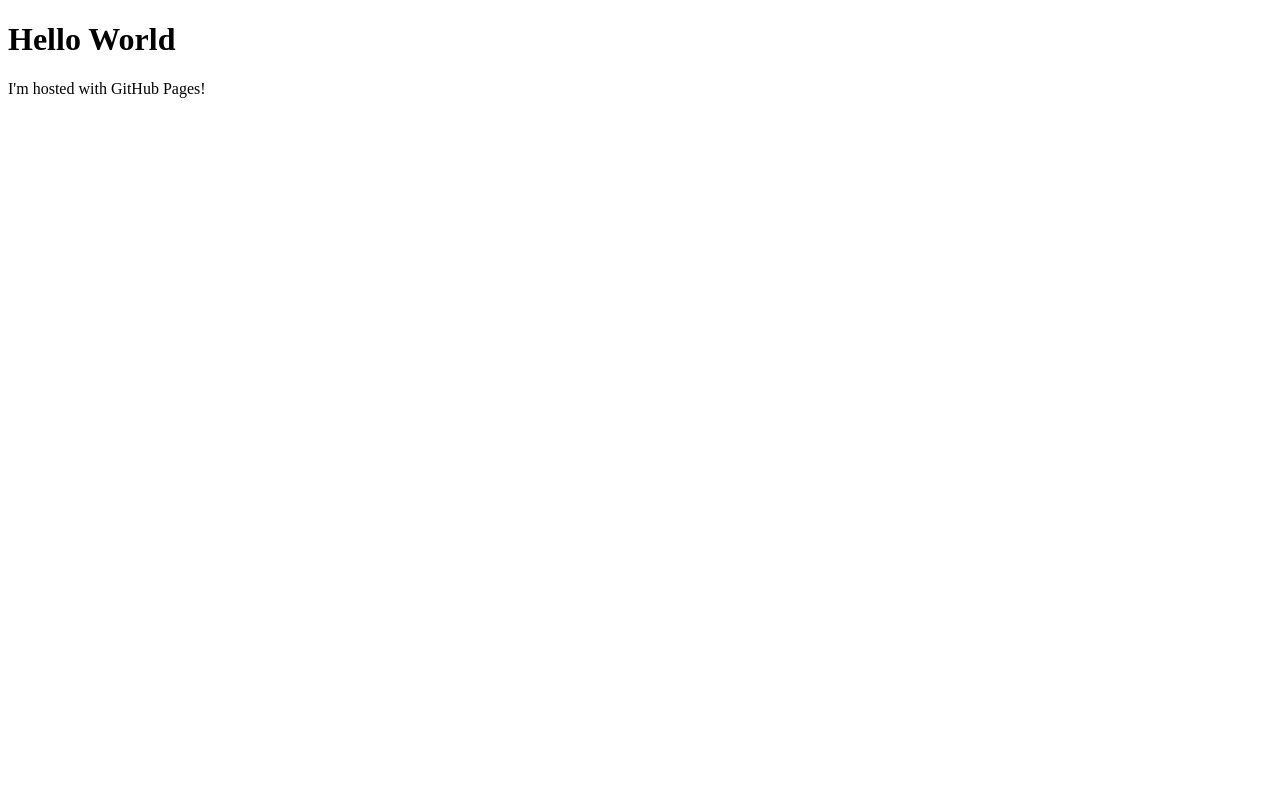
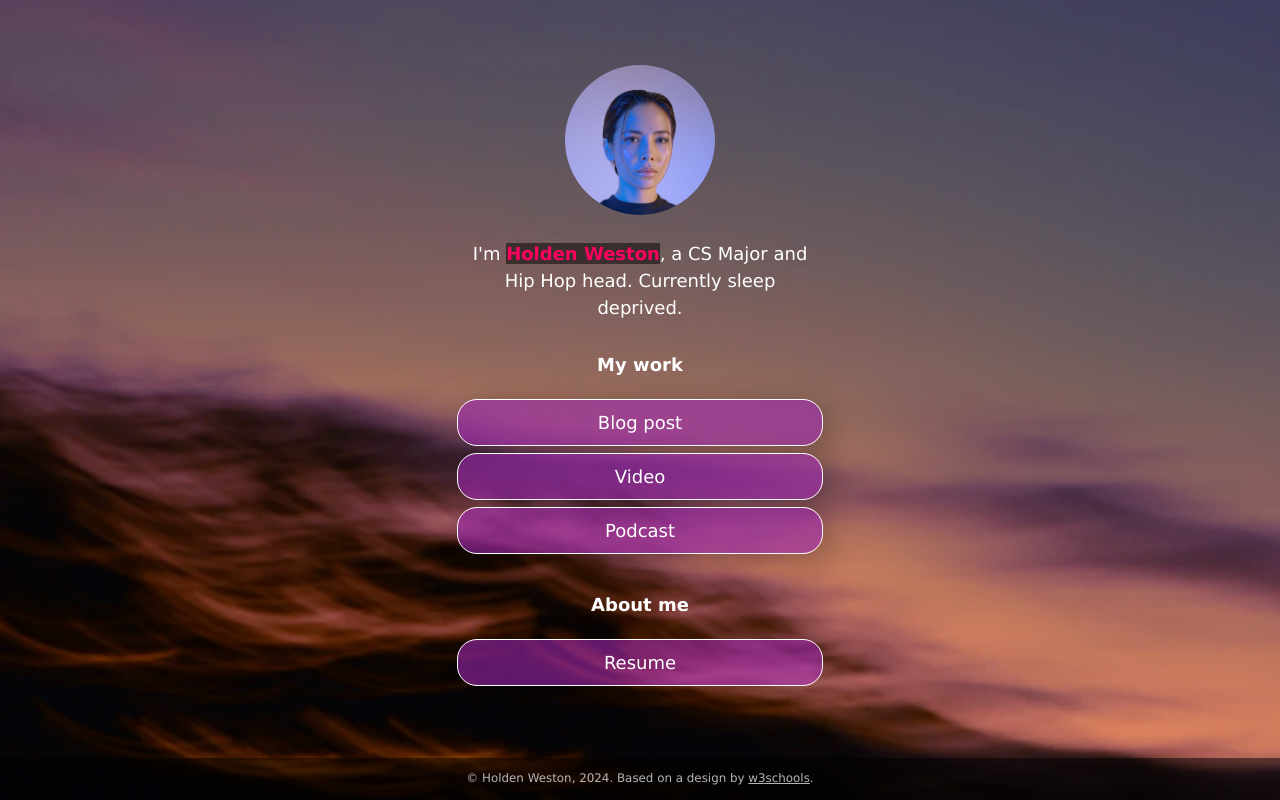
Before and after one commit to holdxngit/holdxngit.github.io, a plain HTML site: page index.html in a window 1280 px wide. Drawn offline with Linux system fonts and the light colour scheme.

Commit message:
Website imported

```diff
--- /dev/null
+++ b/css/style.css
@@ -0,0 +1,231 @@
+:root {
+    --primaryText: #fff;
+    --secondaryText: #ff015e;
+    --primary: rgba(156, 39, 176, .60);
+    --secondary: rgba(255, 1, 94, .60);
+    --buttonHover: rgba(156, 39, 176, .40);
+    --smallButtonHover: rgba(0, 0, 0, .25);
+}
+
+html {
+    box-sizing: border-box;
+    /* keeps button boxes within phone screen width */
+    -ms-text-size-adjust: 100%;
+    -webkit-text-size-adjust: 100%;
+    height: 100%;
+}
+
+*,
+*:before,
+*:after {
+    box-sizing: inherit;
+}
+
+body {
+    margin: 0;
+    min-height: 100%;
+    /* The image used for the site background. Try changing skyscape.jpg to stars.jpg. Put a replacement photo in the images folder and, in line 21 below, replace skyscape.jpg with yourbackgroundfilename.jpg */
+    /* The linear gradient darkens the image, like putting a sunglasses lens on top of it. If you want to darken the image even more, change 0.1 (both times) to 0.3 or higher */
+    background: linear-gradient(rgba(0, 0, 0, 0.1), rgba(0, 0, 0, 0.1)), url(../images/skyscape.jpg);
+    /* Prevents the browser from repeating or "tiling" the background image */
+    background-repeat: no-repeat;
+    background-position: center;
+    /* Freezes the image so that even the content scrolls down, the background stays put */
+    background-attachment: fixed;
+    /* Resizes the background image to cover the entire container */
+    background-size: cover;
+    font-family: Futura, Verdana, sans-serif;
+    line-height: 1.5;
+    font-size: 18px;
+    display: flex;
+    flex-direction: column;
+    justify-content: space-around;
+    align-items: center;
+}
+
+h1 {
+    font-size: 1em;
+}
+
+h2 {
+    font-size: 1em;
+    margin-bottom: 0;
+}
+
+img {
+    margin: .5em 1em;
+    /* border: 1px solid #ccc; */
+    border-radius: 50%;
+    height: 150px;
+    max-width: 100%;
+    object-fit: cover;
+    /* Resizes the image to cover the entire container */
+}
+
+.container {
+    text-align: center;
+    width: 100%;
+    padding: 0;
+    margin-right: auto;
+    margin-left: auto;
+    flex: 1;
+    display: flex;
+    flex-direction: column;
+    justify-content: center;
+}
+
+.image-container {
+    text-align: center;
+    width: 100%;
+}
+
+.main-text-color {
+    color: var(--primaryText);
+}
+
+.name {
+    color: var(--secondaryText);
+}
+
+.name strong {
+    background-color: rgba(0, 0, 0, 0.50);
+}
+
+.section-header {
+    padding-top: .5em;
+}
+
+.button,
+.intro,
+.links-container,
+.slidedown,
+.external-link {
+    width: 100%;
+    min-width: 50%;
+    padding: .5em 1em;
+    text-decoration: none;
+    color: inherit;
+    text-align: center;
+}
+
+.button, .external-link {
+    border: 1px solid var(--primaryText);
+    border-radius: 20px;
+    box-shadow: 7px 6px 28px 1px rgba(0, 0, 0, 0.24);
+    overflow: hidden;
+    white-space: nowrap;
+    display: inline-block;
+    background-color: var(--primary);
+    cursor: pointer;
+    transition: 0.2s all;
+}
+
+.button:not(.highlight) {
+    background-color: var(--primary);
+}
+
+@media (hover: hover) {
+    .button:hover { background-color: var(--buttonHover); }
+}
+
+.button.highlight {
+    background-color: var(--secondary);
+}
+
+.button:active, .external-link:active {
+    transform: scale(0.98);
+    /* Scaling button to 0.98 to its original size */
+    box-shadow: 3px 2px 22px 1px rgba(0, 0, 0, 0.24);
+    /* Lowering the shadow */
+}
+
+.intro {
+    margin: 0 auto;
+}
+
+.section {
+    margin-top: 1em;
+}
+
+.slidedown {
+    margin: 0 auto;
+    padding: 0;
+    -webkit-transition: height .4s ease;
+    -o-transition: height .4s ease;
+    transition: height .4s ease;
+    overflow: hidden;
+    height: 0;
+}
+
+.external-link {
+    border: 1px solid var(--primaryText);
+    border-radius: 20px;
+    background-color: transparent;
+    display: flex;
+    align-items: center;
+    justify-content: center;
+    padding: 0;
+    margin: .5em auto 1.5em auto;
+    text-decoration: none;
+    color: inherit;
+    height: 2em;
+    width: 6em;
+}
+
+.external-link:hover {
+    background-color: var(--smallButtonHover)
+}
+
+.description {
+    display: flex;
+    text-align: left;
+    flex-direction: column;
+    padding: 0 .6em;
+}
+
+.description > p {
+    margin: .5em 0;
+}
+
+.footer {
+  font-size: .66em;
+  background-color: rgba(0, 0, 0, .5);
+  color: rgba(225, 225, 225, .8);
+  text-decoration: none;
+  width: 100%;
+  min-height: 3em;
+  display: flex;
+  align-items: center;
+  justify-content: center;
+  position: relative;
+}
+
+.footer a {
+    color: inherit;
+}
+
+/* Media queries allow you to change style properties according to the screen width. In this case, if the screen is AT LEAST 540 pixels wide (bigger than a standard phone), the .container resizes to 540 pixels and the buttons and intro resize to 85% of the container width */
+@media (min-width: 540px) {
+    .container {
+        max-width: 540px;
+    }
+
+    .button,
+    .intro,
+    .slidedown {
+        width: 85%;
+    }
+}
+
+/* If the screen is AT LEAST 768 pixels wide (standard tablet or larger), the .container resizes to 750 pixels and the buttons and intro resize to 40% of the container width */
+@media (min-width: 768px) {
+    .container {
+        max-width: 768px;
+    }
+
+    .button,
+    .intro,
+    .slidedown {
+        width: 40%;
+    }
+}
--- a/index.html
+++ b/index.html
@@ -1,11 +1,74 @@
 <!DOCTYPE html>
-<html>
-    <body>
-        <h1>
-            Hello World
-        </h1>
-        <p>
-            I'm hosted with GitHub Pages!
-        </p>
-    </body>
+<!-- This page is adapted from w3schools "How to make a link tree website https://www.w3schools.com/howto/howto_website_create_linktree.asp" -->
+<html lang="en">
+
+<head>
+  <meta charset="utf-8" />
+  <meta name="viewport" content="width=device-width, initial-scale=1" />
+  <!-- Add your name below -->
+  <title>Holden Weston</title>
+  <link rel="stylesheet" href="css/style.css">
+</head>
+
+<body class="main-text-color">
+  <!-- Content container. Everything except footer goes here -->
+  <div class="container">
+    <!-- Image and name container. Put your replacement photo—which you should crop to be square—in the images folder, then change the source attribute to images/yourportraitfilename.jpg. This path says, "Look in the images folder for yourportraitfilename.jpg." Be sure to change the alt text, too. -->
+    <div class="image-container">
+      <img src="images/portrait.jpg" alt="Photo by Art Hauntington">
+    </div>
+    <div class="intro">
+      I'm <span class="name"><strong>Holden Weston</strong></span>, a CS Major and Hip Hop head. Currently sleep deprived.
+    </div>
+    <div class="section-header">
+      <h1>My work</h1>
+    </div>
+    <!-- Replace the # inside of the href="#" with your links. -->
+    <div class="links-container">
+      <div class="button toggle">Blog post</div>
+      <div class="slidedown">
+        <div class="description">
+          <h2>Blog post title</h2>
+          <p>Here, add a short but appealing description of your blog post.</p>
+          <a href="#" class="external-link" target="_blank">Read</a>
+        </div>
+      </div>
+
+      <div class="button toggle">Video</div>
+      <div class="slidedown">
+        <div class="description">
+          <h2>Video title</h2>
+          <p>Add a short but appealing description of your video.</p>
+          <a href="#" class="external-link" target="_blank">Watch</a>
+        </div>
+      </div>
+
+      <div class="button toggle">Podcast</div>
+      <div class="slidedown">
+        <div class="description">
+          <h2>Podcast title</h2>
+          <p>Add a short but appealing description of your podcast</p>
+          <a href="#" class="external-link" target="_blank">Listen</a>
+        </div>
+      </div>
+    </div>
+
+    <!-- Replace # with PDF from Google Docs, or replace the entire section with whatever you want. Or delete it! Or add another section below it!-->
+    <div class="section-header">
+      <h1>About me</h1>
+    </div>
+
+    <div class="links-container">
+      <a href="https://drive.google.com" class="button" target="_blank">Resume</a>
+    </div>
+
+  </div>
+  <div class="footer">
+    <p>© Holden Weston, 2024. Based on a design by <a
+        href="https://www.w3schools.com/howto/howto_website_create_linktree.asp" target="_blank">w3schools</a>.
+    </p>
+  </div>
+  <script type="text/javascript" src="js/slider.js"></script>
+</body>
+
 </html>
--- /dev/null
+++ b/js/slider.js
@@ -0,0 +1,19 @@
+document.addEventListener("DOMContentLoaded", () => {
+  const a = document.querySelectorAll(".toggle");
+  a.forEach((e) => {
+    e.addEventListener("click", function () {
+      let slider = this.nextElementSibling;
+      if (slider.style.height) {
+        slider.style.height = null;
+        e.classList.remove("highlight");
+      } else {
+        document.querySelectorAll(".toggle.highlight").forEach((f) => {
+          f.classList.remove("highlight");
+          f.nextElementSibling.style.height = null;
+        });
+        e.classList.add("highlight");
+        slider.style.height = slider.scrollHeight + "px";
+      }
+    })
+  })
+})
```
Also changed, not shown: images/portrait.jpg (added), images/skyscape.jpg (added), images/stars.jpg (added), 1 other file.
